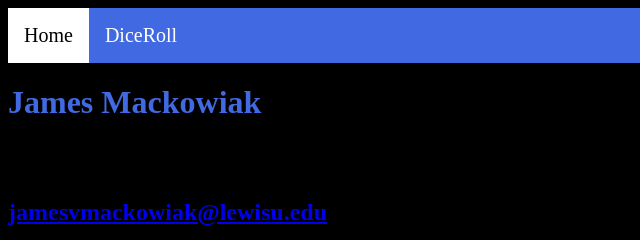
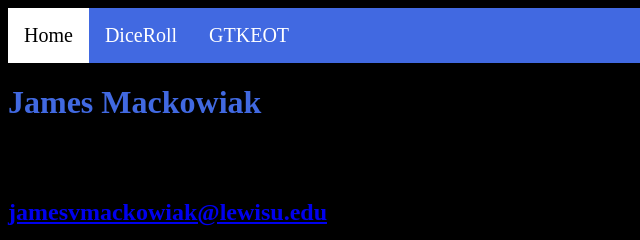
Before and after one commit to JamesMackowiak/AssignmentPortfolio, a website: page index.html in a window 1280 px wide. Shown: the full height of the page, 0-640 px from the left. Drawn offline with Linux system fonts and the light colour scheme.

Commit message:
Update index.html

```diff
--- a/index.html
+++ b/index.html
@@ -9,6 +9,7 @@
 <div class="topnav">
     <a class="active" href="index.html">Home</a>
     <a href="https://dice-rolljm.azurewebsites.net/">DiceRoll</a>
+    <a href="https://delightful-pebble-0b1a17d10.3.azurestaticapps.net/">GTKEOT</a>
 </div>
 <h1>James Mackowiak</h1>
 <br><br>
```
